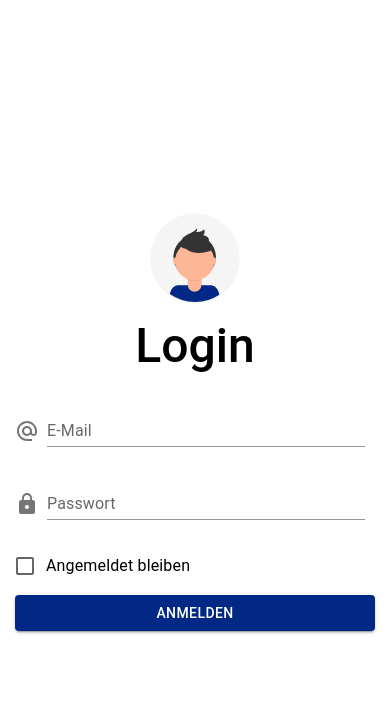
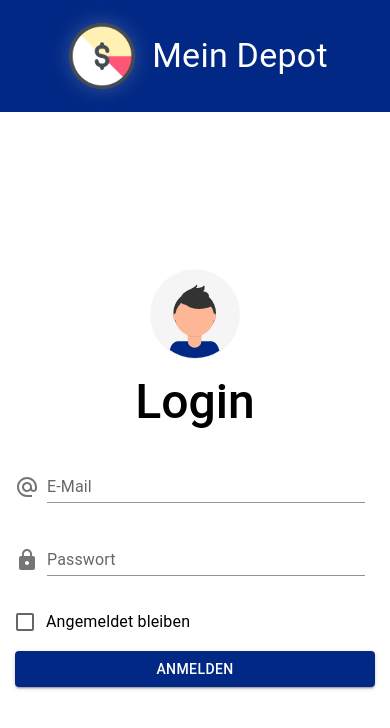
Before and after one commit to HSWsac2/depot-ui, a React (Create React App) app: page /data in a window 390 px wide. Shown: the top 728 px of the page. Built offline with nearby package versions, Linux system fonts and the light colour scheme; no server answers.

Commit message:
add logo to login page on small devices

```diff
--- a/src/app/common/login/Login.css
+++ b/src/app/common/login/Login.css
@@ -62,11 +62,28 @@
 
 @media screen and (max-width: 768px){
 	.loginContainer {
+        grid-gap: 0;
 		grid-template-columns: 1fr;
+        grid-template-rows: max-content auto;
+
 	}
 
-	.accent {
-		display: none;
+    .accent {
+        flex-direction: row;
+        padding: 1rem 0;
+    }
+
+    .accent h2 {
+        font-weight: 400;
+        font-size: 2.125rem;
+        line-height: 1.235;
+        letter-spacing: 0.00735em;
+        margin-left: 10px;
+    }
+
+	.accent img{
+        width: 5rem;
+        height: 5rem;
 	}
 
 	.loginContent {
```
